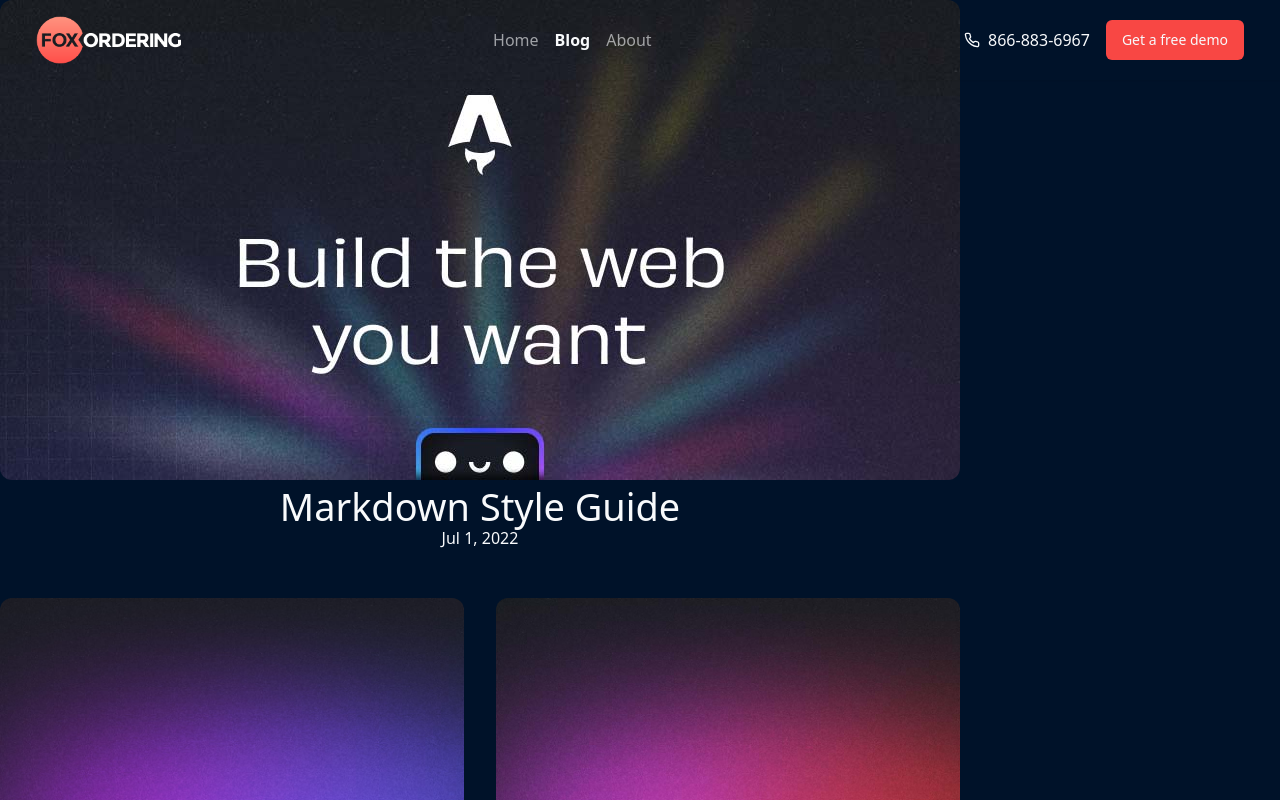
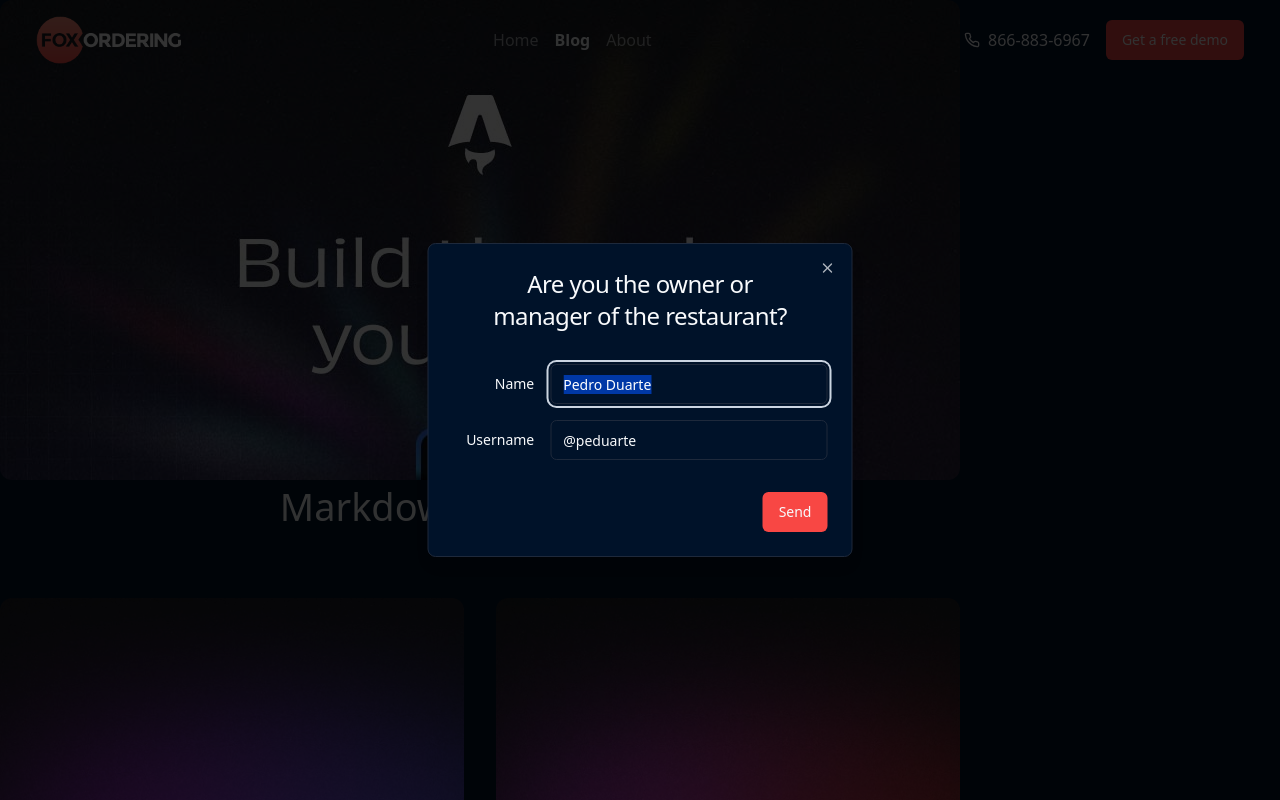
Before and after one commit to AFPedreros/FoxWebsite, an Astro site: page /blog in a window 1280 px wide. Both pictures are taken after a click on the button "Get a free demo". Shown: the top 800 px of the page. Built offline with nearby package versions, Linux system fonts and the light colour scheme; Astro itself is replaced by a stand-in of ours.

Commit message:
feat(header): add get free demo dialog

```diff
--- a/package.json
+++ b/package.json
@@ -15,6 +15,8 @@
     "format:check": "prettier --check src"
   },
   "dependencies": {
+    "@radix-ui/react-dialog": "^1.1.1",
+    "@radix-ui/react-label": "^2.1.0",
     "@radix-ui/react-slot": "^1.1.0",
     "astro": "^4.12.2",
     "class-variance-authority": "^0.7.0",
--- a/src/components/Header.astro
+++ b/src/components/Header.astro
@@ -4,13 +4,13 @@ import { Image } from "astro:assets"
 import foxLogo from "@/assets/logo-fox-ordering.png"
 import HeaderLink from "@/components/HeaderLink.astro"
 import Link from "@/components/Link.astro"
+import { FreeDemoDialog } from "@/components/free-demo-dialog"
 import Phone from "@/components/icons/Phone.astro"
-import { Button } from "@/components/ui/button"
 ---
 
 <header
 	id="header-nav"
-	class="fixed z-50 flex h-20 w-full items-center bg-transparent px-9 text-foreground shadow-sm"
+	class="fixed z-50 flex h-20 w-full items-center bg-transparent px-9 text-foreground"
 >
 	<nav class="flex w-full items-center justify-between">
 		<a href="/"><Image class="h-12 w-auto" src={foxLogo} alt="Fox Ordering logo." /></a>
@@ -23,10 +23,9 @@ import { Button } from "@/components/ui/button"
 			<Link class="flex items-center" href="tel:8668836967" target="_blank"
 				><Phone class="mr-2 size-4 shrink-0" /> 866-883-6967
 			</Link>
-			<Button>Get a free demo</Button>
+			<FreeDemoDialog client:load triggerButtonText="Get a free demo" />
 		</div>
 	</nav>
-</header>
 	<style>
 		#header-nav {
 			animation: blur linear both;
@@ -40,3 +39,4 @@ import { Button } from "@/components/ui/button"
 			}
 		}
 	</style>
+</header>
--- /dev/null
+++ b/src/components/free-demo-dialog.tsx
@@ -0,0 +1,49 @@
+import { Button } from "@/components/ui/button"
+import {
+	Dialog,
+	DialogContent,
+	DialogFooter,
+	DialogHeader,
+	DialogTitle,
+	DialogTrigger,
+} from "@/components/ui/dialog"
+import { Input } from "@/components/ui/input"
+import { Label } from "@/components/ui/label"
+
+interface FreeDemoDialogProps {
+	triggerButtonText: string
+}
+
+export function FreeDemoDialog({ triggerButtonText }: FreeDemoDialogProps) {
+	return (
+		<Dialog>
+			<DialogTrigger asChild>
+				<Button>{triggerButtonText}</Button>
+			</DialogTrigger>
+			<DialogContent className="sm:max-w-[425px]">
+				<DialogHeader>
+					<DialogTitle className="text-balance text-center text-2xl font-normal">
+						Are you the owner or manager of the restaurant?
+					</DialogTitle>
+				</DialogHeader>
+				<div className="grid gap-4 py-4">
+					<div className="grid grid-cols-4 items-center gap-4">
+						<Label htmlFor="name" className="text-right">
+							Name
+						</Label>
+						<Input id="name" defaultValue="Pedro Duarte" className="col-span-3" />
+					</div>
+					<div className="grid grid-cols-4 items-center gap-4">
+						<Label htmlFor="username" className="text-right">
+							Username
+						</Label>
+						<Input id="username" defaultValue="@peduarte" className="col-span-3" />
+					</div>
+				</div>
+				<DialogFooter>
+					<Button type="submit">Send</Button>
+				</DialogFooter>
+			</DialogContent>
+		</Dialog>
+	)
+}
--- /dev/null
+++ b/src/components/ui/dialog.tsx
@@ -0,0 +1,120 @@
+import * as React from "react"
+import * as DialogPrimitive from "@radix-ui/react-dialog"
+import { X } from "lucide-react"
+
+import { cn } from "@/lib/utils"
+
+const Dialog = DialogPrimitive.Root
+
+const DialogTrigger = DialogPrimitive.Trigger
+
+const DialogPortal = DialogPrimitive.Portal
+
+const DialogClose = DialogPrimitive.Close
+
+const DialogOverlay = React.forwardRef<
+  React.ElementRef<typeof DialogPrimitive.Overlay>,
+  React.ComponentPropsWithoutRef<typeof DialogPrimitive.Overlay>
+>(({ className, ...props }, ref) => (
+  <DialogPrimitive.Overlay
+    ref={ref}
+    className={cn(
+      "fixed inset-0 z-50 bg-black/80  data-[state=open]:animate-in data-[state=closed]:animate-out data-[state=closed]:fade-out-0 data-[state=open]:fade-in-0",
+      className
+    )}
+    {...props}
+  />
+))
+DialogOverlay.displayName = DialogPrimitive.Overlay.displayName
+
+const DialogContent = React.forwardRef<
+  React.ElementRef<typeof DialogPrimitive.Content>,
+  React.ComponentPropsWithoutRef<typeof DialogPrimitive.Content>
+>(({ className, children, ...props }, ref) => (
+  <DialogPortal>
+    <DialogOverlay />
+    <DialogPrimitive.Content
+      ref={ref}
+      className={cn(
+        "fixed left-[50%] top-[50%] z-50 grid w-full max-w-lg translate-x-[-50%] translate-y-[-50%] gap-4 border bg-background p-6 shadow-lg duration-200 data-[state=open]:animate-in data-[state=closed]:animate-out data-[state=closed]:fade-out-0 data-[state=open]:fade-in-0 data-[state=closed]:zoom-out-95 data-[state=open]:zoom-in-95 data-[state=closed]:slide-out-to-left-1/2 data-[state=closed]:slide-out-to-top-[48%] data-[state=open]:slide-in-from-left-1/2 data-[state=open]:slide-in-from-top-[48%] sm:rounded-lg",
+        className
+      )}
+      {...props}
+    >
+      {children}
+      <DialogPrimitive.Close className="absolute right-4 top-4 rounded-sm opacity-70 ring-offset-background transition-opacity hover:opacity-100 focus:outline-none focus:ring-2 focus:ring-ring focus:ring-offset-2 disabled:pointer-events-none data-[state=open]:bg-accent data-[state=open]:text-muted-foreground">
+        <X className="h-4 w-4" />
+        <span className="sr-only">Close</span>
+      </DialogPrimitive.Close>
+    </DialogPrimitive.Content>
+  </DialogPortal>
+))
+DialogContent.displayName = DialogPrimitive.Content.displayName
+
+const DialogHeader = ({
+  className,
+  ...props
+}: React.HTMLAttributes<HTMLDivElement>) => (
+  <div
+    className={cn(
+      "flex flex-col space-y-1.5 text-center sm:text-left",
+      className
+    )}
+    {...props}
+  />
+)
+DialogHeader.displayName = "DialogHeader"
+
+const DialogFooter = ({
+  className,
+  ...props
+}: React.HTMLAttributes<HTMLDivElement>) => (
+  <div
+    className={cn(
+      "flex flex-col-reverse sm:flex-row sm:justify-end sm:space-x-2",
+      className
+    )}
+    {...props}
+  />
+)
+DialogFooter.displayName = "DialogFooter"
+
+const DialogTitle = React.forwardRef<
+  React.ElementRef<typeof DialogPrimitive.Title>,
+  React.ComponentPropsWithoutRef<typeof DialogPrimitive.Title>
+>(({ className, ...props }, ref) => (
+  <DialogPrimitive.Title
+    ref={ref}
+    className={cn(
+      "text-lg font-semibold leading-none tracking-tight",
+      className
+    )}
+    {...props}
+  />
+))
+DialogTitle.displayName = DialogPrimitive.Title.displayName
+
+const DialogDescription = React.forwardRef<
+  React.ElementRef<typeof DialogPrimitive.Description>,
+  React.ComponentPropsWithoutRef<typeof DialogPrimitive.Description>
+>(({ className, ...props }, ref) => (
+  <DialogPrimitive.Description
+    ref={ref}
+    className={cn("text-sm text-muted-foreground", className)}
+    {...props}
+  />
+))
+DialogDescription.displayName = DialogPrimitive.Description.displayName
+
+export {
+  Dialog,
+  DialogPortal,
+  DialogOverlay,
+  DialogClose,
+  DialogTrigger,
+  DialogContent,
+  DialogHeader,
+  DialogFooter,
+  DialogTitle,
+  DialogDescription,
+}
--- /dev/null
+++ b/src/components/ui/input.tsx
@@ -0,0 +1,25 @@
+import * as React from "react"
+
+import { cn } from "@/lib/utils"
+
+export interface InputProps
+  extends React.InputHTMLAttributes<HTMLInputElement> {}
+
+const Input = React.forwardRef<HTMLInputElement, InputProps>(
+  ({ className, type, ...props }, ref) => {
+    return (
+      <input
+        type={type}
+        className={cn(
+          "flex h-10 w-full rounded-md border border-input bg-background px-3 py-2 text-sm ring-offset-background file:border-0 file:bg-transparent file:text-sm file:font-medium placeholder:text-muted-foreground focus-visible:outline-none focus-visible:ring-2 focus-visible:ring-ring focus-visible:ring-offset-2 disabled:cursor-not-allowed disabled:opacity-50",
+          className
+        )}
+        ref={ref}
+        {...props}
+      />
+    )
+  }
+)
+Input.displayName = "Input"
+
+export { Input }
--- /dev/null
+++ b/src/components/ui/label.tsx
@@ -0,0 +1,24 @@
+import * as React from "react"
+import * as LabelPrimitive from "@radix-ui/react-label"
+import { cva, type VariantProps } from "class-variance-authority"
+
+import { cn } from "@/lib/utils"
+
+const labelVariants = cva(
+  "text-sm font-medium leading-none peer-disabled:cursor-not-allowed peer-disabled:opacity-70"
+)
+
+const Label = React.forwardRef<
+  React.ElementRef<typeof LabelPrimitive.Root>,
+  React.ComponentPropsWithoutRef<typeof LabelPrimitive.Root> &
+    VariantProps<typeof labelVariants>
+>(({ className, ...props }, ref) => (
+  <LabelPrimitive.Root
+    ref={ref}
+    className={cn(labelVariants(), className)}
+    {...props}
+  />
+))
+Label.displayName = LabelPrimitive.Root.displayName
+
+export { Label }
```
Lines whose indentation alone changed are shown as unchanged.
